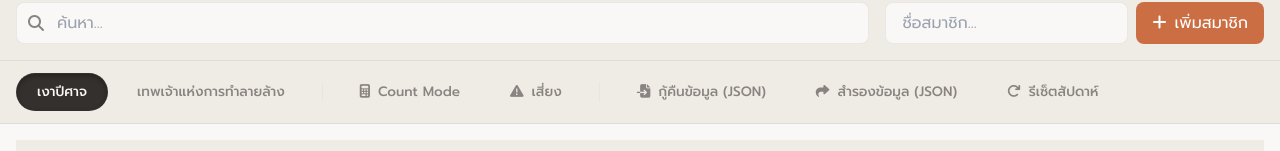
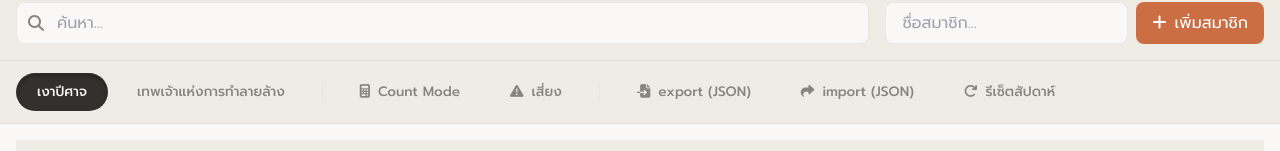
Before and after one commit to jmorajame/New-folder, a React (Vite) app: page / in a window 1280 px wide. Shown: the part 783-934 px from the top of the page. Built offline with nearby package versions, Linux system fonts and the light colour scheme.

Commit message:
Update translations.ts

```diff
--- a/src/constants/translations.ts
+++ b/src/constants/translations.ts
@@ -59,8 +59,8 @@ export const TRANSLATIONS: Translations = {
     exp_save_img: 'บันทึกรูป',
     exp_ig_story: 'IG Story',
     exp_pdf: 'รายงาน PDF',
-    exp_backup: 'สำรองข้อมูล (JSON)',
-    exp_restore: 'กู้คืนข้อมูล (JSON)',
+    exp_backup: 'import (JSON)',
+    exp_restore: 'export (JSON)',
     exp_csv: 'ส่งออก CSV',
     exp_imp_csv: 'นำเข้า CSV',
 
```
